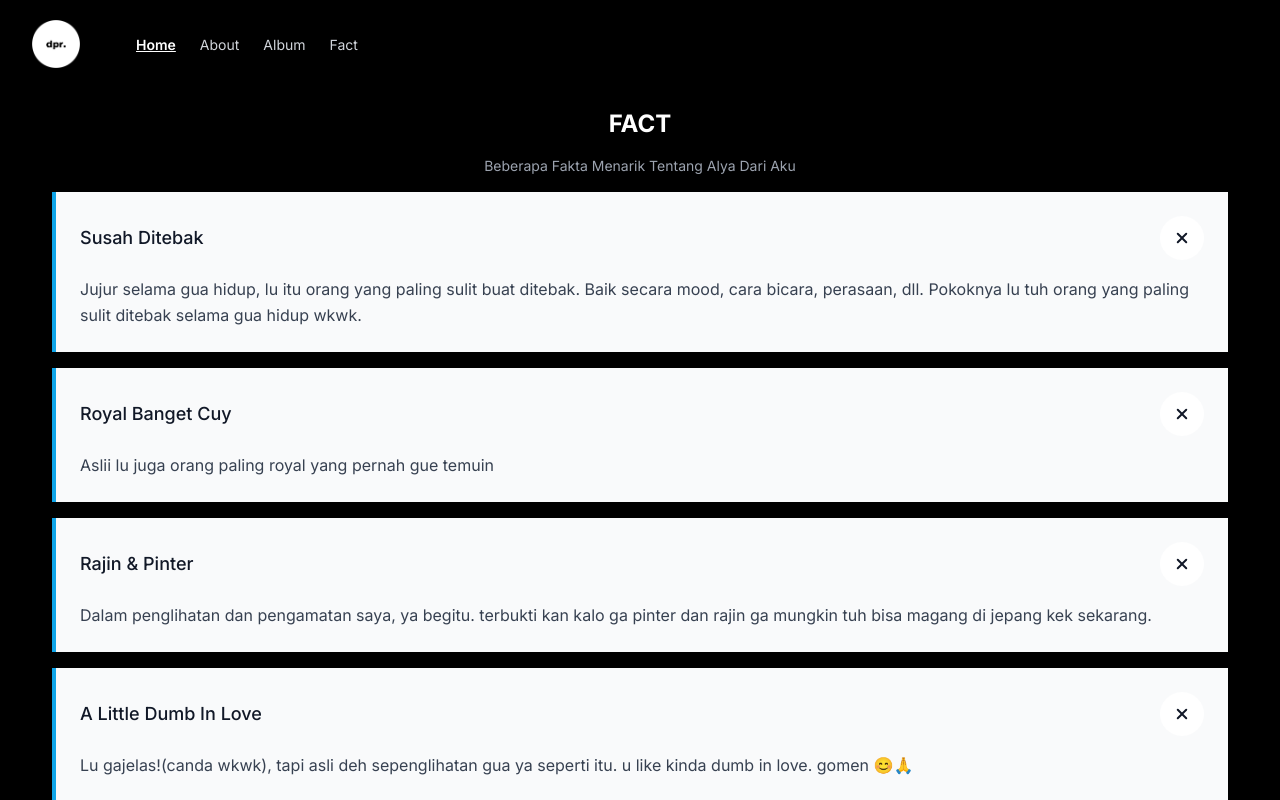
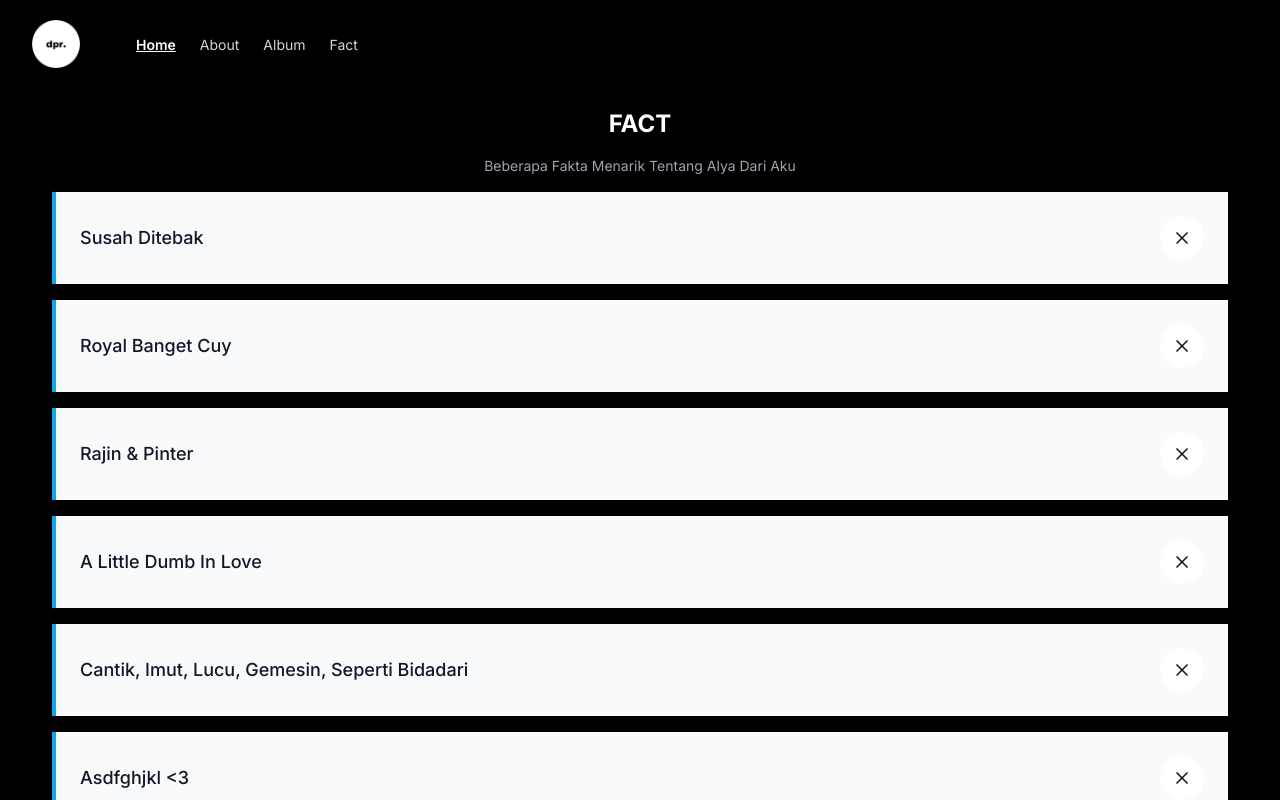
Before and after one commit to zidankhainur2/hbd-alya, a Next.js app: page /question in a window 1280 px wide. Shown: the top 800 px of the page. Built offline with nearby package versions, Linux system fonts and the light colour scheme.

Commit message:
fixing some bugs

```diff
--- a/app/About/page.tsx
+++ b/app/About/page.tsx
@@ -18,6 +18,7 @@ import {
 import { Ghost, HeartPulse, X } from "lucide-react";
 import Image from "next/image";
 import { Dialog, DialogContent, DialogClose } from "@/components/ui/dialog";
+import { Button } from "@/components/ui/button";
 
 interface GiftImage {
   src: string;
@@ -58,6 +59,11 @@ const AboutPage = () => {
     setIsModalOpen(true);
   };
 
+  const [isOpen, setIsOpen] = useState(true);
+  const toggleMenu = () => {
+    setIsOpen(!isOpen);
+  };
+
   return (
     <div className="min-h-screen bg-dark text-gray-100">
       <div className="container mx-auto px-4 sm:px-6 lg:px-8 py-4 sm:py-4">
@@ -81,6 +87,17 @@ const AboutPage = () => {
               pusing, mau ngirim kesananya juga gatau gimana hehe. Jadi aku
               bikin ini karena yaa cuma ini yang kebetulan aku bisa. Maaf ya
               kalo ini ga sesuai ekspetasi kamu.
+            </p>
+            <br />
+            <br />
+            <p className="text-sm sm:text-base text-gray-300">
+              Oh iyaa aku juga mau ngasih tau, kalo sebenernya ada 1 halaman
+              yang tersembunyi di web ini, nah itu bisa kebuka pas kondisi
+              tertentu terpenuhi. kondisinya kek apa? aku gamau ngasih tau kamu
+              wleee. ada 2 cara sebenernya: 1. Penuhin Kondisi yang gatau itu
+              apa, 2. Bikin cara gimana caranya biar aku kasih tau kondisinya
+              tuh apa. Semangat yhh kalo penasaran. isi halamannya bisa bikin
+              anda terkejut mwehehee. Semangat!!
             </p>
           </CardContent>
         </Card>
@@ -185,6 +202,44 @@ const AboutPage = () => {
           </div>
         </DialogContent>
       </Dialog>
+
+      <Card className="mb-8 bg-gray-800 border-gray-700 mx-5 my-4">
+        <CardHeader>
+          <Button onClick={toggleMenu}>
+            <CardTitle className="text-xl sm:text-2xl text-white">
+              Secret!!
+            </CardTitle>
+          </Button>
+          <CardDescription className="text-gray-400 text-center">
+            ada something yang kamu harus tau
+          </CardDescription>
+        </CardHeader>
+        {isOpen ? (
+          <CardContent className="hidden">
+            <p className="text-sm sm:text-base text-gray-300">
+              Oh iyaa aku juga mau ngasih tau, kalo sebenernya ada 1 halaman
+              yang tersembunyi di web ini, nah itu bisa kebuka pas kondisi
+              tertentu terpenuhi. kondisinya kek apa? aku gamau ngasih tau kamu
+              wleee. ada 2 cara sebenernya: 1. Penuhin Kondisi yang gatau itu
+              apa, 2. Bikin cara gimana caranya biar aku kasih tau kondisinya
+              tuh apa. Semangat yhh kalo penasaran. isi halamannya bisa bikin
+              anda terkejut mwehehee. Semangat!!
+            </p>
+          </CardContent>
+        ) : (
+          <CardContent>
+            <p className="text-sm sm:text-base text-gray-300">
+              Oh iyaa aku juga mau ngasih tau, kalo sebenernya ada 1 halaman
+              yang tersembunyi di web ini, nah itu bisa kebuka pas kondisi
+              tertentu terpenuhi. kondisinya kek apa? aku gamau ngasih tau kamu
+              wleee. ada 2 cara sebenernya: 1. Penuhin Kondisi yang gatau itu
+              apa, 2. Bikin cara gimana caranya biar aku kasih tau kondisinya
+              tuh apa. Semangat yhh kalo penasaran. isi halamannya bisa bikin
+              anda terkejut mwehehee. Semangat!!
+            </p>
+          </CardContent>
+        )}
+      </Card>
     </div>
   );
 };
--- a/app/components/Question.tsx
+++ b/app/components/Question.tsx
@@ -1,5 +1,10 @@
+"use client";
+
+import React, { useState } from "react";
+import { Plus, X } from "lucide-react";
+
 export default function Question() {
-  const judul = [
+  const judul: string[] = [
     "Susah Ditebak",
     "Royal Banget Cuy",
     "Rajin & Pinter",
@@ -7,7 +12,7 @@ export default function Question() {
     "Cantik, Imut, Lucu, Gemesin, Seperti Bidadari",
     "Asdfghjkl <3",
   ];
-  const details = [
+  const details: string[] = [
     "Jujur selama gua hidup, lu itu orang yang paling sulit buat ditebak. Baik secara mood, cara bicara, perasaan, dll. Pokoknya lu tuh orang yang paling sulit ditebak selama gua hidup wkwk.",
     "Aslii lu juga orang paling royal yang pernah gue temuin",
     "Dalam penglihatan dan pengamatan saya, ya begitu. terbukti kan kalo ga pinter dan rajin ga mungkin tuh bisa magang di jepang kek sekarang.",
@@ -15,6 +20,18 @@ export default function Question() {
     "Ini sudah pasti dan tidak dapat dideskripsikan, (Like a asdfghjkl <3).",
     "gatau kenapa lucu aja lu sering ngucap ini.",
   ];
+
+  const [openStates, setOpenStates] = useState<boolean[]>(
+    Array(judul.length).fill(false)
+  );
+
+  const toggleMenu = (index: number) => {
+    setOpenStates((prevStates) => {
+      const newStates = [...prevStates];
+      newStates[index] = !newStates[index];
+      return newStates;
+    });
+  };
 
   return (
     <div className="space-y-4 p-5">
@@ -26,26 +43,22 @@ export default function Question() {
         <div key={index}>
           <details
             className="group border-s-4 border-sky-500 bg-gray-50 p-6 dark:bg-gray-900 [&_summary::-webkit-details-marker]:hidden"
-            open
+            open={openStates[index]}
           >
-            <summary className="flex cursor-pointer items-center justify-between gap-1.5">
+            <summary
+              className="flex cursor-pointer items-center justify-between gap-1.5"
+              onClick={() => toggleMenu(index)}
+            >
               <h2 className="text-lg font-medium text-gray-900 dark:text-white">
                 {judulItem}
               </h2>
 
               <span className="shrink-0 rounded-full bg-white p-1.5 text-gray-900 sm:p-3 dark:bg-gray-800 dark:text-white">
-                <svg
-                  xmlns="http://www.w3.org/2000/svg"
-                  className="size-5 shrink-0 transition duration-300 group-open:-rotate-45"
-                  viewBox="0 0 20 20"
-                  fill="currentColor"
-                >
-                  <path
-                    fillRule="evenodd"
-                    d="M10 3a1 1 0 011 1v5h5a1 1 0 110 2h-5v5a1 1 0 11-2 0v-5H4a1 1 0 110-2h5V4a1 1 0 011-1z"
-                    clipRule="evenodd"
-                  />
-                </svg>
+                {openStates[index] ? (
+                  <Plus className="size-5 shrink-0 transition duration-300" />
+                ) : (
+                  <X className="size-5 shrink-0 transition duration-300" />
+                )}
               </span>
             </summary>
 
```
